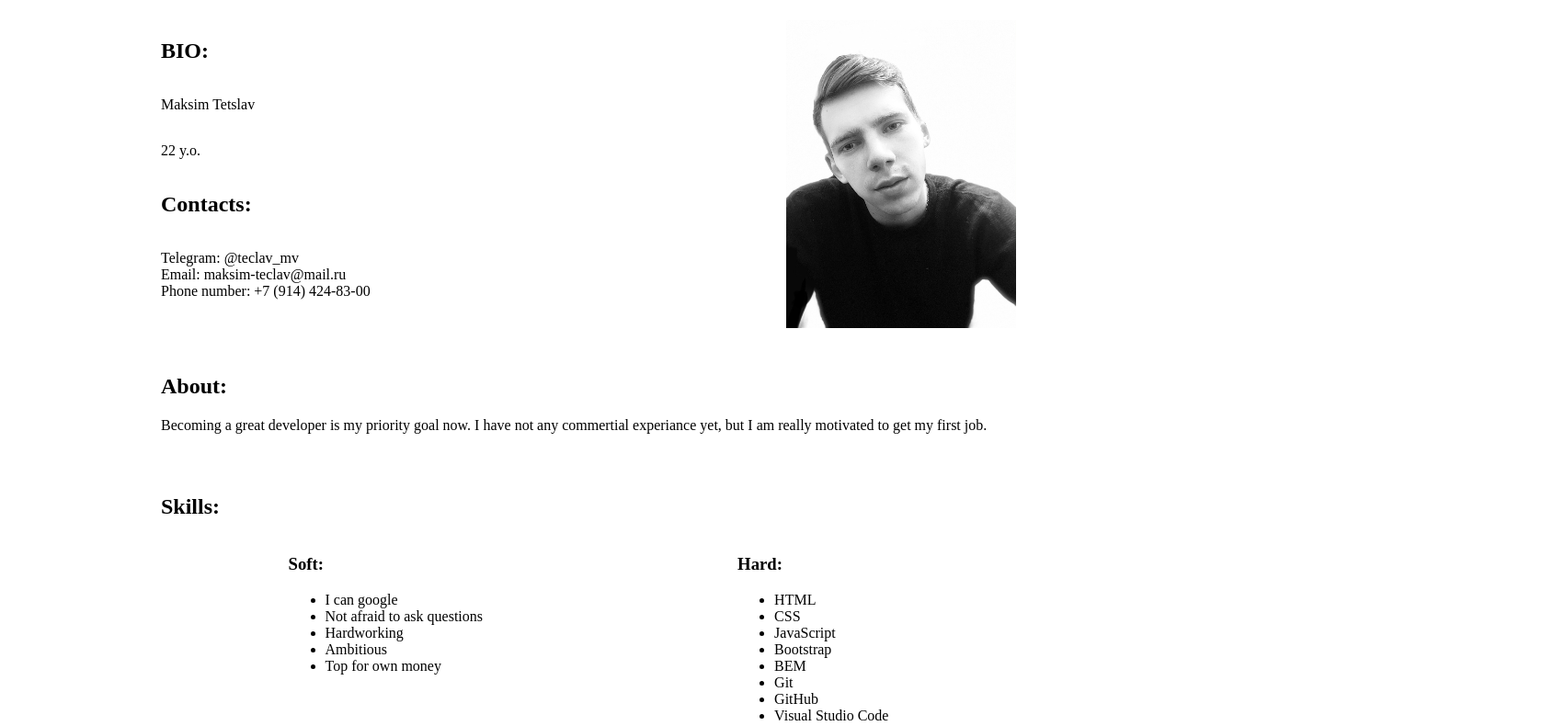
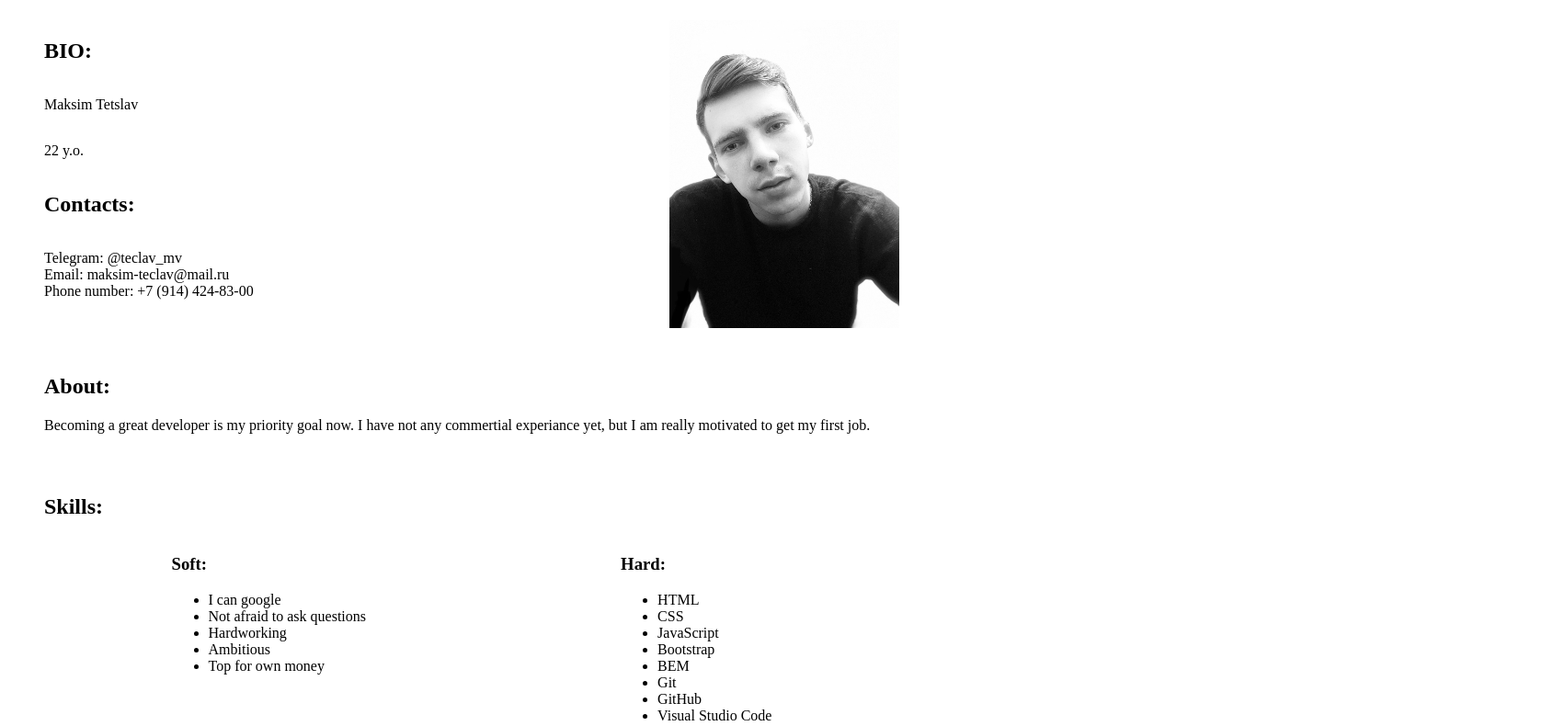
Before and after one commit to Max-Tetslav/rsschool-cv, a plain HTML site: page index.html in a window 1280 px wide. Shown: the part 81-871 px from the top of the page at 92% size, 1702 px wide, since content can reach past the window. Drawn offline with Linux system fonts and the light colour scheme.

Commit message:
refactor: apply html&css formater

```diff
--- a/style.css
+++ b/style.css
@@ -1,7 +1,7 @@
 .wrapper {
     max-width: 980px;
     padding: 0 15px;
-    margin: auto;
+    margin: 0;
 }
 
 a {
@@ -18,7 +18,6 @@ a {
 
 .section {
     padding: 15px 25px;
-
 }
 
 .navbar {
@@ -61,15 +60,12 @@ a {
     display: flex;
     flex-direction: row;
     justify-content: space-around;
-
 }
-
 
 .education {
     display: flex;
     flex-direction: row;
     justify-content: space-between;
-
 }
 
 .footer {
```
Also changed, not shown: index.html (+1 -2 lines). Lines whose indentation alone changed are shown as unchanged.
